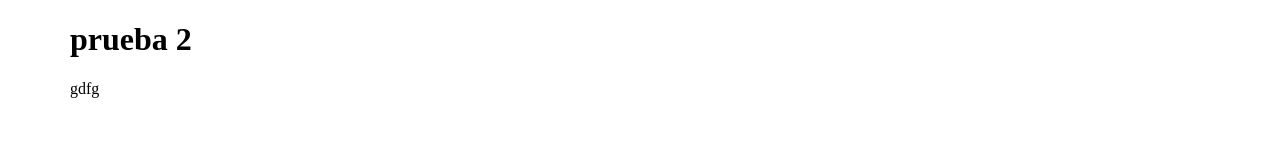
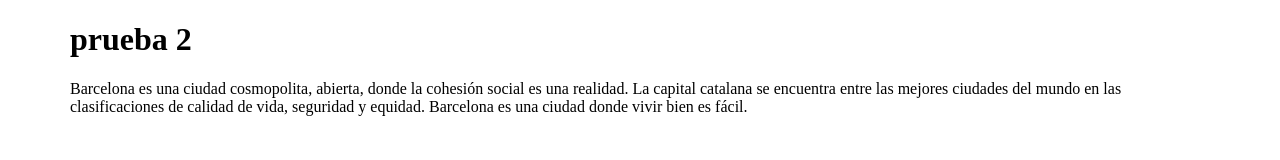
Before and after one commit to Punisher1979/proyecto, a plain HTML site: page index.html in a window 1280 px wide. Drawn offline with Linux system fonts and the light colour scheme.

Commit message:
version 5

```diff
--- a/index.html
+++ b/index.html
@@ -9,7 +9,7 @@
 <body>
     <div class="container">
         <h1>prueba 2</h1>
-        <p> gdfg </p>
+        <p> Barcelona es una ciudad cosmopolita, abierta, donde la cohesión social es una realidad. La capital catalana se encuentra entre las mejores ciudades del mundo en las clasificaciones de calidad de vida, seguridad y equidad. Barcelona es una ciudad donde vivir bien es fácil.</p>
     </div>
 </body>
 </html>
```
